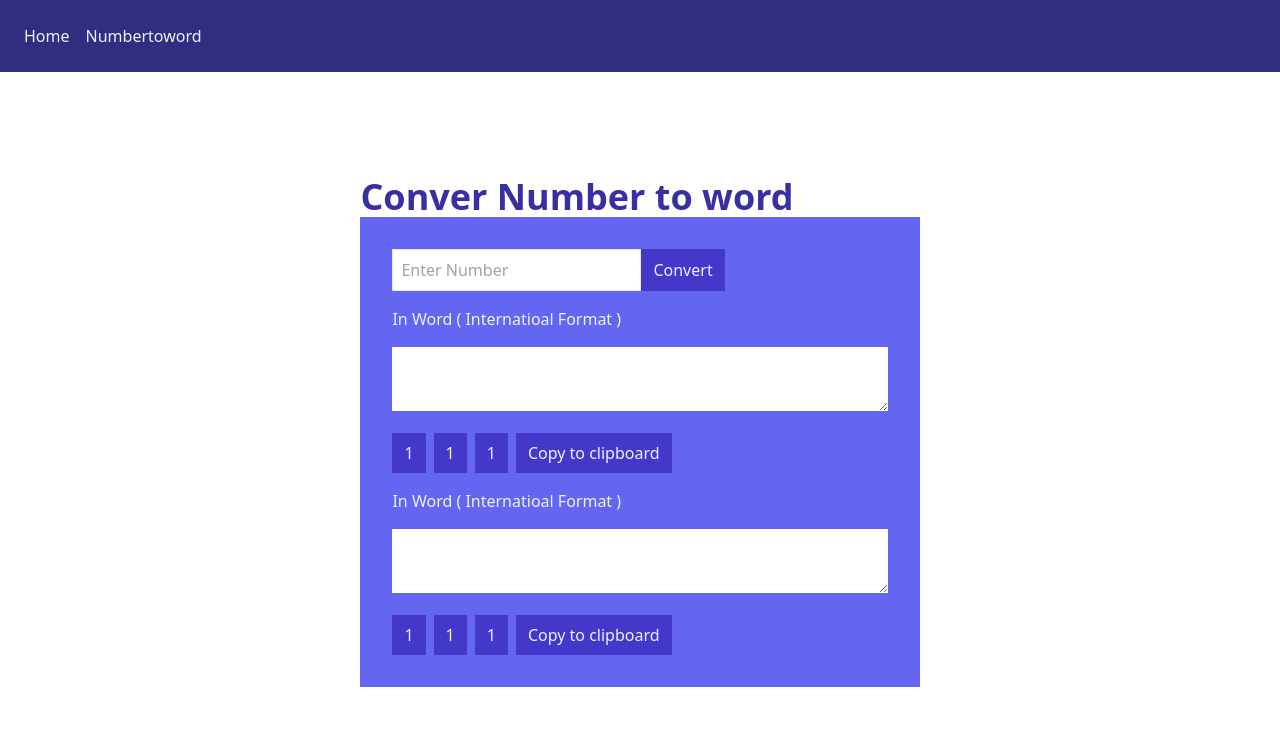
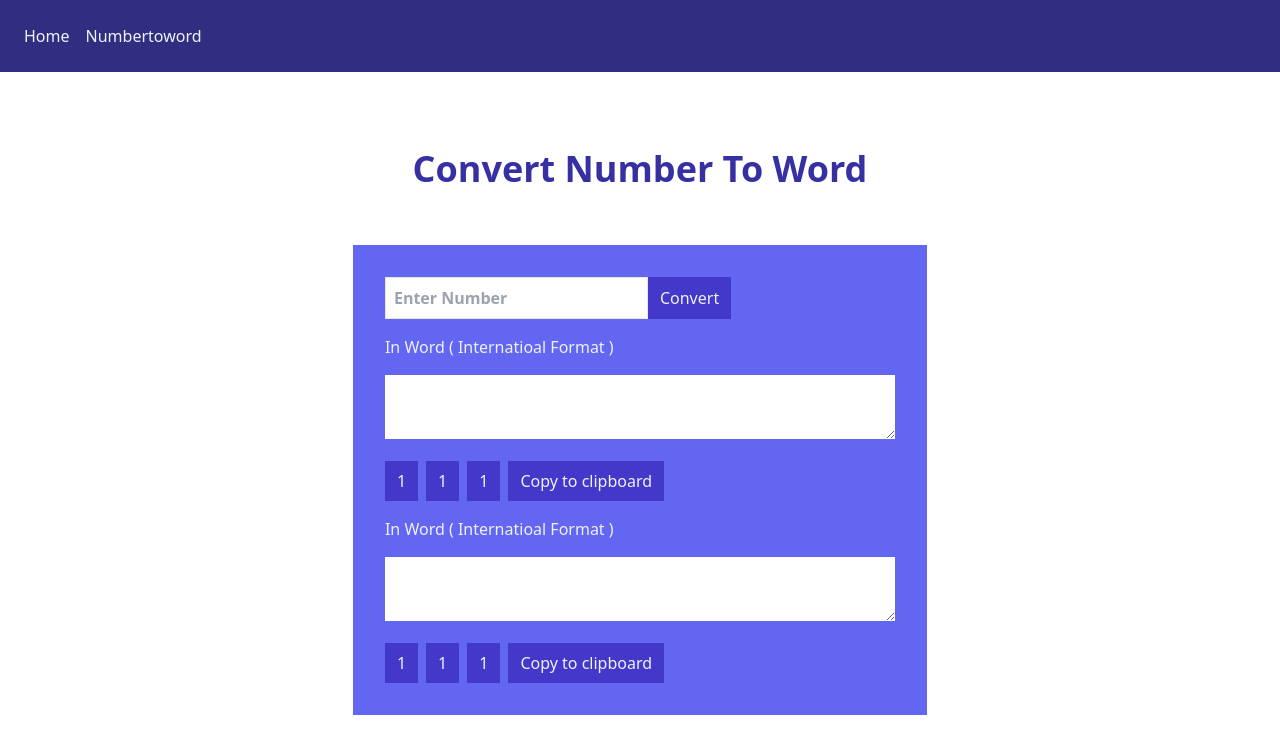
Before and after one commit to rahulkumar900/calculator, a Next.js app: page /number-to-word in a window 1280 px wide. Shown: the top 754 px of the page. Built offline with nearby package versions, Linux system fonts and the light colour scheme.

Commit message:
interger word completed

```diff
--- a/lib/numtoword.js
+++ b/lib/numtoword.js
@@ -1,5 +1,5 @@
 const a = [
-  "",
+  "zero",
   "one ",
   "two ",
   "three ",
@@ -36,11 +36,12 @@ const b = [
 // Define regular expression
 
 const regex = /^(\d{2})(\d{2})(\d{2})(\d{1})(\d{2})$/; // 00,00,00,0,00
+
 const regexI = /^(\d{3})(\d{3})(\d{1})(\d{2})$/;
 // 000,000,0,00
 
 const getLT20 = (n) => a[Number(n)];
-const getGT20 = (n) => b[n[0]] + " " + a[n[1]];
+const getGT20 = (n) => b[n[0]] + "-" + a[n[1]];
 const getGT100 = (n) => {
   let str = "";
   if (!n || n.length < 2) return "";
@@ -53,10 +54,16 @@ const getGT100 = (n) => {
 };
 
 function numWords(input) {
+
+  let text = "";
+  let str = "";
+
+
+
   const num = Number(input);
 
   if (isNaN(num)) return "";
-  if (num === 0) return "zero";
+  if (num === 0) return ['Zero', 'Zero'];
 
   const numStr = num.toString();
 
@@ -68,9 +75,9 @@ function numWords(input) {
 
   // indian formatting
 
-  let str = "";
+
   str += n1 != 0 ? (getLT20(n1) || getGT20(n1)) + "crore " : "";
-  str += n2 != 0 ? (getLT20(n2) || getGT20(n2)) + "lacks " : "";
+  str += n2 != 0 ? (getLT20(n2) || getGT20(n2)) + "lakh " : "";
   str += n3 != 0 ? (getLT20(n3) || getGT20(n3)) + "thousand " : "";
   str += n4 != 0 ? getLT20(n4) + "hundred " : "";
   str += n5 != 0 && str != "" ? "and " : "";
@@ -82,11 +89,11 @@ function numWords(input) {
     .substr(-9)
     .match(regexI);
   console.log([, n1G, n2G, n3G, n4G]);
-  let text = "";
+
   text += n1G != 0 ? getGT100(n1G) + " million " : "";
   text += n2G != 0 ? getGT100(n2G) + " thousand " : "";
   text += n3G != 0 ? getLT20(n3G) + " hundred " : "";
-  text += n4G != 0 && text != "" ? "and " : "";
+  // text += n4G != 0 && text != "" ? "and " : "";
   text += n4G != 0 ? getLT20(n4G) || getGT20(n4G) : "";
 
   return [str.trim(), text.trim()];
--- a/src/app/number-to-word/page.js
+++ b/src/app/number-to-word/page.js
@@ -3,35 +3,59 @@
 import React, { useCallback, useState } from "react";
 import { CopyToClipboard } from "react-copy-to-clipboard";
 import numWords from "../../../lib/numtoword";
+
+function toSentenceCase(text){
+  console.log(text)
+ return text.replace(text[0],text[0].toUpperCase())
+}
+
+
+
+
 export default function numberToWord() {
+
   const initialState = {
     local: "",
+    Inter: "",
+  };
+
+  const initialCopy = {
+    InterCopy: false,
     localCopy: false,
-    Inter: "",
-    InterCopy: false,
   };
+
   const [value, setValue] = useState("");
-  const [copied, setCopied] = useState(false);
+  const [er,setError] = useState(false)
+  const [copy, setCopied] = useState(initialCopy);
   const [word, setWord] = useState(initialState);
 
+console.log(er);
+
   const handleChange = useCallback((e) => {
+    const inV = e.target.value;
+    if(inV != "" && isNaN(Number(inV))){
+      setError(true);
+    }else{
+      setError(false)
+    }
+
     setValue(Number(e.target.value));
     setCopied(false);
   }, []);
-  const handleCopy = (n) =>
-    useCallback(() => {
-      setCopied({ ...initialState, [n]: true });
-    }, []);
+
+  const handleCopy = (n) => {
+    setCopied({ ...initialCopy, [n]: true });
+  };
 
   const convert = () => {
     let word = numWords(value);
-    setWord({ ...initialState, local: word[0], Inter: word[1] });
+    setWord({ ...initialState, local: toSentenceCase( word[0]), Inter: toSentenceCase( word[1]) });
   };
 
   return (
     <div className=" mx-auto max-w-5xl  ">
-      <h1 className="text-4xl font-bold text-indigo-800">
-        Conver Number to word
+      <h1 className="px-8 text-4xl text-center mb-14 font-extrabold text-indigo-800">
+        Convert Number To Word
       </h1>
       <div className=" p-8 max-w-2xl bg-indigo-500">
         <div className="space-y-4">
@@ -40,24 +64,24 @@ export default function numberToWord() {
               onChange={handleChange}
               className={`  ${
                 value != "" && isNaN(value) ? `border-red-600 text-red-700` : ``
-              } border  p-2 outline-none `}
-              // className={true ? 'border-red-600':"" + "border  p-2 outline-none"}
+              } border font-semibold  p-2 outline-none `}
               placeholder="Enter Number"
               type="text"
             />
             <button
               onClick={convert}
+              disabled={er}
               className="bg-indigo-700 px-3 py-2 text-indigo-50"
             >
-              {value != "" && isNaN(value) ? "only Number 👿" : "Convert"}
+              {er ? "only Number 👿" : "Convert"}
             </button>
           </div>
 
           <div className="space-y-4">
-            <p className="text-indigo-50">In Word ( Internatioal Format )</p>
+            <p className="text-indigo-50 ">In Word ( Internatioal Format )</p>
             <textarea
               readOnly
-              className="w-full h-16 p-2"
+              className="w-full h-16 p-2 font-semibold"
               value={word.local}
             ></textarea>
             <div className="inline-flex gap-2">
@@ -72,13 +96,13 @@ export default function numberToWord() {
               </button>
               <CopyToClipboard
                 className={`${
-                  copied ? `bg-green-600` : ""
-                } text-indigo-50 bg-indigo-700 px-3 py-2`}
-                onCopy={handleCopy("localCopy")}
+                  copy.localCopy ? `bg-green-600 rounded-md` : `bg-indigo-700`
+                } text-indigo-50  px-3 py-2`}
+                onCopy={() => handleCopy("localCopy")}
                 text={word.local}
               >
                 <button className="">
-                  {copied ? "Copied👍" : "Copy to clipboard"}
+                  {copy.localCopy ? "Copied" : "Copy to clipboard"}
                 </button>
               </CopyToClipboard>
             </div>
@@ -88,7 +112,7 @@ export default function numberToWord() {
             <p className="text-indigo-50">In Word ( Internatioal Format )</p>
             <textarea
               readOnly
-              className="w-full h-16 p-2"
+              className="w-full h-16 p-2 text-indigo-900 font-semibold"
               value={word.Inter}
             ></textarea>
             <div className="inline-flex gap-2">
@@ -103,13 +127,13 @@ export default function numberToWord() {
               </button>
               <CopyToClipboard
                 className={`${
-                  copied ? `bg-green-600` : ""
-                } text-indigo-50 bg-indigo-700 px-3 py-2`}
-                onCopy={handleCopy("InterCopy")}
-                text={word.local}
+                  copy.InterCopy ? `bg-green-600 rounded-sm` : `bg-indigo-700`
+                } text-indigo-50  px-3 py-2`}
+                onCopy={() => handleCopy("InterCopy")}
+                text={word.Inter}
               >
                 <button className="">
-                  {copied ? "Copied👍" : "Copy to clipboard"}
+                  {copy.InterCopy ? "Copied" : "Copy to clipboard"}
                 </button>
               </CopyToClipboard>
             </div>
```
